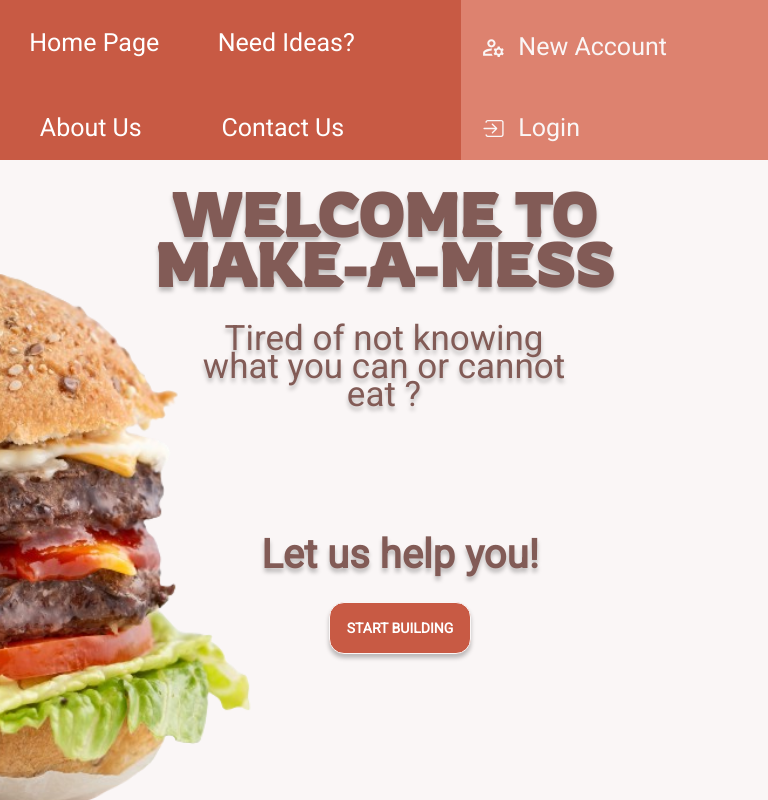
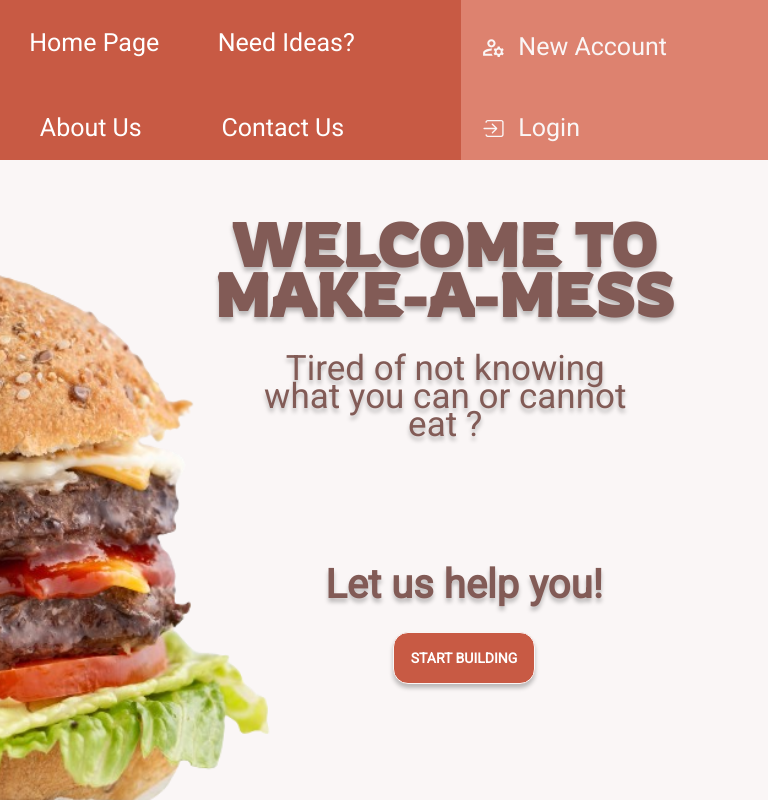
Before and after one commit to Vitavy-Vita/Make-a-Mess, a React (Create React App) app in the folder frontend/: page / in a window 768 px wide. Built offline with nearby package versions, Linux system fonts and the light colour scheme; a web font is replaced by a local one.

Commit message:
satisfied ?

```diff
--- a/frontend/src/SASS/home/_main.scss
+++ b/frontend/src/SASS/home/_main.scss
@@ -50,7 +50,8 @@ body {
     h1 {
       @include title-style-desktop;
       width: 60%;
-      margin-top: 0.5em;
+      margin-top: 1em;
+      margin-left: 2em;
     }
     h2 {
       @include sub-title-style-desktop
@@ -58,8 +59,11 @@ body {
     p {
       width: 50%;
       font-size: 35px;
+      margin-left: 3.5em;
     }
-
+    section{
+      margin-left: 10em;
+    }
   }
   @media screen and (min-width: 811px) {
     background-position-x: 0;
@@ -86,6 +90,7 @@ body {
     }
     section{
       flex-direction: row;
+      gap: 2em;
     }
   }
 }
```
